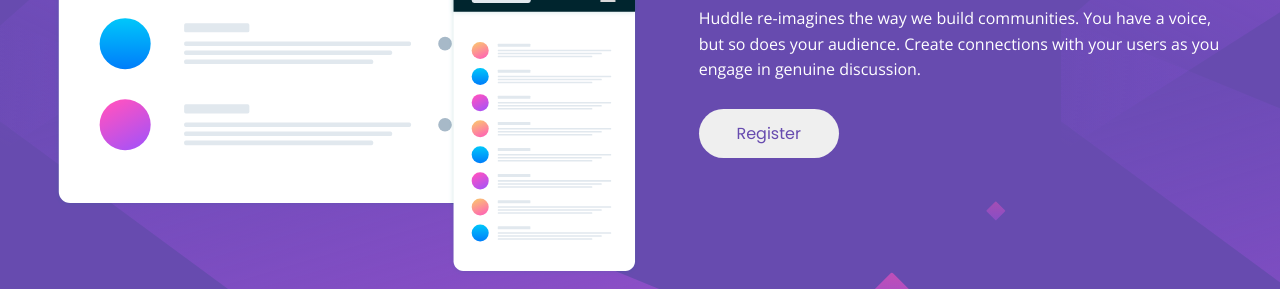
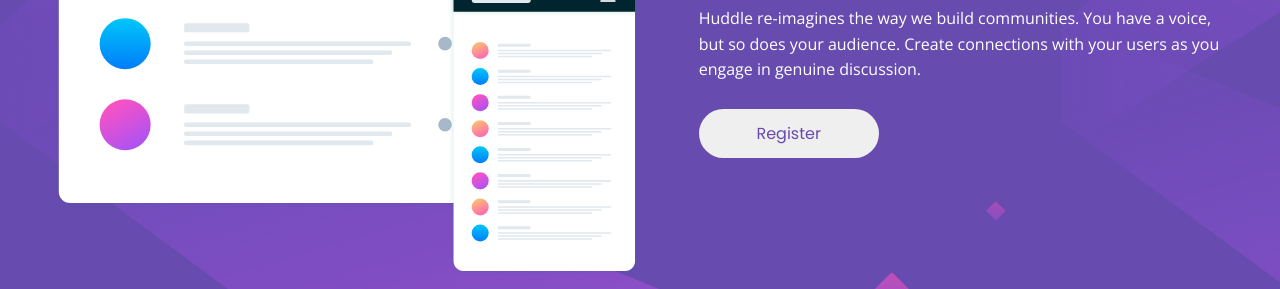
Before and after one commit to merlin1101/huddle-landing-page, a plain HTML site: page index.html in a window 1280 px wide. Shown: the part 277-566 px from the top of the page. Drawn offline with nearby package versions, Linux system fonts and the light colour scheme.

Commit message:
Initial Commit

```diff
--- a/css/style.scss
+++ b/css/style.scss
@@ -108,7 +108,7 @@
         font-size: 2rem;
     }
     button.register-btn {
-        max-width: 140px;
+        max-width: 180px;
         font-size: 1rem;
     }
     footer {
```
Also changed, not shown: css/style.css.
